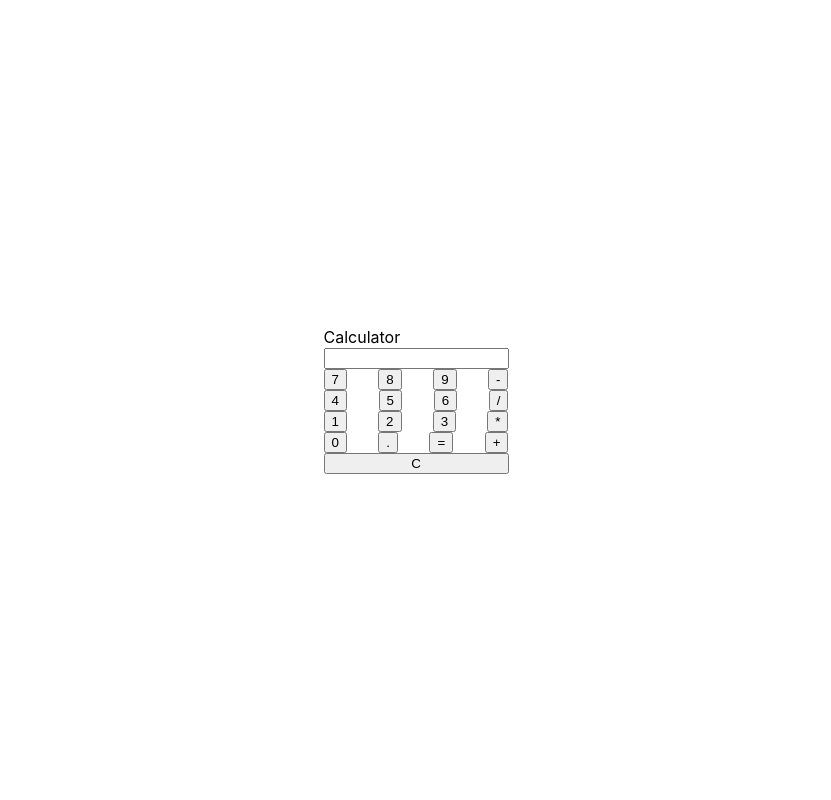
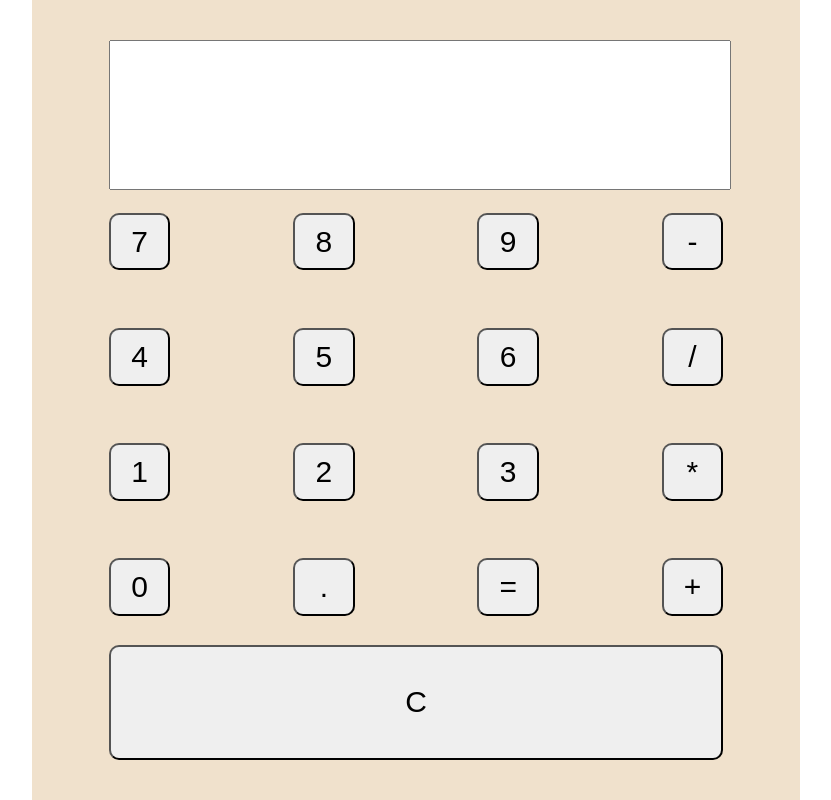
Before and after one commit to PKB2810/Calculator, a React (Create React App) app: page / in a window 1280 px wide. Shown: the whole page, without its empty margins (224-1055 px from the left). Built offline with nearby package versions, Linux system fonts and the light colour scheme.

Commit message:
ui changes for calculator

```diff
--- a/src/App.js
+++ b/src/App.js
@@ -9,10 +9,12 @@ function App() {
       style={{
         display: "flex",
         flexDirection: "column",
-        justifyContent: "center"
+        justifyContent: "center",
+        height: "100%",
+        width: "60%",
+        backgroundColor: "#f0e1cc"
       }}
     >
-      <header>Calculator</header>
       <CalculatorParent />
     </section>
   );
--- a/src/components/CalculatorParent/Display/index.js
+++ b/src/components/CalculatorParent/Display/index.js
@@ -2,7 +2,16 @@ import React from "react";
 
 function Display(props) {
   return (
-    <input type="text" style={{ textAlign: "right" }} value={props.value} />
+    <input
+      type="text"
+      style={{
+        textAlign: "right",
+        width: "100%",
+        height: "100%",
+        fontSize: "30px"
+      }}
+      value={props.value}
+    />
   );
 }
 
--- a/src/components/CalculatorParent/index.js
+++ b/src/components/CalculatorParent/index.js
@@ -10,7 +10,7 @@ class CalculatorParent extends React.Component {
 
   setDisplayValue = e => {
     this.setState({
-      displayValue: this.state.displayValue.toString() + e.target.innerHTML
+      displayValue: this.state.displayValue + e.target.innerHTML
     });
   };
 
@@ -44,44 +44,43 @@ class CalculatorParent extends React.Component {
         }
       }
     }
-    this.setState({ displayValue: !isNaN(stack.pop()) ? stack.pop() : "" });
+    const ans = stack.pop();
+    this.setState({ displayValue: isNaN(ans) ? "" : ans });
   };
 
   convertToPostfix = () => {
     let postfixExpr = [];
     let stack = [];
     let j = 0;
-    for (let i = 0; i < this.state.displayValue.length; i++) {
-      if (
-        this.state.displayValue.charAt(i) >= "0" &&
-        this.state.displayValue.charAt(i) <= "9"
-      ) {
-        postfixExpr = postfixExpr + this.state.displayValue.charAt(i);
+    let expr = this.state.displayValue.trim();
+    for (let i = 0; i < expr.length; i++) {
+      if (expr.charAt(i) >= "0" && expr.charAt(i) <= "9") {
+        postfixExpr = postfixExpr + expr.charAt(i);
       } else {
         if (
-          this.state.displayValue.charAt(i) === "+" ||
-          this.state.displayValue.charAt(i) === "-" ||
-          this.state.displayValue.charAt(i) === "*" ||
-          this.state.displayValue.charAt(i) === "/"
+          expr.charAt(i) === "+" ||
+          expr.charAt(i) === "-" ||
+          expr.charAt(i) === "*" ||
+          expr.charAt(i) === "/"
         ) {
           if (stack.length === 0) {
-            stack.push(this.state.displayValue.charAt(i));
+            stack.push(expr.charAt(i));
           } else {
             if (
-              this.getPrecedence(this.state.displayValue.charAt(i)) >=
+              this.getPrecedence(expr.charAt(i)) >=
               this.getPrecedence(stack[stack.length - 1])
             ) {
-              stack.push(this.state.displayValue.charAt(i));
+              stack.push(expr.charAt(i));
             } else {
               while (stack.length !== 0) {
                 if (
-                  this.getPrecedence(this.state.displayValue.charAt(i)) <
+                  this.getPrecedence(expr.charAt(i)) <
                   this.getPrecedence(stack[stack.length - 1])
                 ) {
                   postfixExpr = postfixExpr + stack.pop();
                 }
               }
-              stack.push(this.state.displayValue.charAt(i));
+              stack.push(expr.charAt(i));
             }
           }
         }
@@ -110,10 +109,12 @@ class CalculatorParent extends React.Component {
           display: "flex",
           flexDirection: "column",
           justifyContent: "space-around",
-          width: "100%"
+          width: "100%",
+          height: "90%",
+          alignItems: "center"
         }}
       >
-        <section style={{ width: "100%" }}>
+        <section style={{ height: "20%", width: "80%" }}>
           <Display value={this.state.displayValue} />
         </section>
         <section
@@ -121,74 +122,247 @@ class CalculatorParent extends React.Component {
             display: "flex",
             flexDirection: "row",
             justifyContent: "space-between",
-            width: "100%"
+            width: "80%",
+            height: "16%",
+            alignItems: "center"
           }}
         >
-          <button onClick={this.setDisplayValue}>7</button>
+          <button
+            style={{
+              height: "50%",
+              width: "10%",
+              fontSize: "30px",
+              borderRadius: "10px"
+            }}
+            onClick={this.setDisplayValue}
+          >
+            7
+          </button>
 
-          <button onClick={this.setDisplayValue}>8</button>
+          <button
+            style={{
+              height: "50%",
+              width: "10%",
+              fontSize: "30px",
+              borderRadius: "10px"
+            }}
+            onClick={this.setDisplayValue}
+          >
+            8
+          </button>
 
-          <button onClick={this.setDisplayValue}>9</button>
+          <button
+            style={{
+              height: "50%",
+              width: "10%",
+              fontSize: "30px",
+              borderRadius: "10px"
+            }}
+            onClick={this.setDisplayValue}
+          >
+            9
+          </button>
 
-          <button onClick={this.setDisplayValue}>-</button>
+          <button
+            style={{
+              height: "50%",
+              width: "10%",
+              fontSize: "30px",
+              borderRadius: "10px"
+            }}
+            onClick={this.setDisplayValue}
+          >
+            -
+          </button>
         </section>
         <section
           style={{
             display: "flex",
             flexDirection: "row",
             justifyContent: "space-between",
-            width: "100%"
+            width: "80%",
+            height: "16%",
+            alignItems: "center"
           }}
         >
-          <button onClick={this.setDisplayValue}>4</button>
+          <button
+            style={{
+              height: "50%",
+              width: "10%",
+              fontSize: "30px",
+              borderRadius: "10px"
+            }}
+            onClick={this.setDisplayValue}
+          >
+            4
+          </button>
 
-          <button onClick={this.setDisplayValue}>5</button>
+          <button
+            style={{
+              height: "50%",
+              width: "10%",
+              fontSize: "30px",
+              borderRadius: "10px"
+            }}
+            onClick={this.setDisplayValue}
+          >
+            5
+          </button>
 
-          <button onClick={this.setDisplayValue}>6</button>
+          <button
+            style={{
+              height: "50%",
+              width: "10%",
+              fontSize: "30px",
+              borderRadius: "10px"
+            }}
+            onClick={this.setDisplayValue}
+          >
+            6
+          </button>
 
-          <button onClick={this.setDisplayValue}>/</button>
+          <button
+            style={{
+              height: "50%",
+              width: "10%",
+              fontSize: "30px",
+              borderRadius: "10px"
+            }}
+            onClick={this.setDisplayValue}
+          >
+            /
+          </button>
         </section>
         <section
           style={{
             display: "flex",
             flexDirection: "row",
             justifyContent: "space-between",
-            width: "100%"
+            width: "80%",
+            height: "16%",
+            alignItems: "center"
           }}
         >
-          <button onClick={this.setDisplayValue}> 1</button>
+          <button
+            style={{
+              height: "50%",
+              width: "10%",
+              fontSize: "30px",
+              borderRadius: "10px"
+            }}
+            onClick={this.setDisplayValue}
+          >
+            {" "}
+            1
+          </button>
 
-          <button onClick={this.setDisplayValue}>2</button>
+          <button
+            style={{
+              height: "50%",
+              width: "10%",
+              fontSize: "30px",
+              borderRadius: "10px"
+            }}
+            onClick={this.setDisplayValue}
+          >
+            2
+          </button>
 
-          <button onClick={this.setDisplayValue}>3</button>
+          <button
+            style={{
+              height: "50%",
+              width: "10%",
+              fontSize: "30px",
+              borderRadius: "10px"
+            }}
+            onClick={this.setDisplayValue}
+          >
+            3
+          </button>
 
-          <button onClick={this.setDisplayValue}>*</button>
+          <button
+            style={{
+              height: "50%",
+              width: "10%",
+              fontSize: "30px",
+              borderRadius: "10px"
+            }}
+            onClick={this.setDisplayValue}
+          >
+            *
+          </button>
         </section>
         <section
           style={{
             display: "flex",
             flexDirection: "row",
             justifyContent: "space-between",
-            width: "100%"
+            width: "80%",
+            height: "16%",
+            alignItems: "center"
           }}
         >
-          <button onClick={this.setDisplayValue}>0</button>
+          <button
+            style={{
+              height: "50%",
+              width: "10%",
+              fontSize: "30px",
+              borderRadius: "10px"
+            }}
+            onClick={this.setDisplayValue}
+          >
+            0
+          </button>
 
-          <button onClick={this.setDisplayValue}>.</button>
+          <button
+            style={{
+              height: "50%",
+              width: "10%",
+              fontSize: "30px",
+              borderRadius: "10px"
+            }}
+            onClick={this.setDisplayValue}
+          >
+            .
+          </button>
 
-          <button onClick={this.convertToPostfix}>=</button>
+          <button
+            style={{
+              height: "50%",
+              width: "10%",
+              fontSize: "30px",
+              borderRadius: "10px"
+            }}
+            onClick={this.convertToPostfix}
+          >
+            =
+          </button>
 
-          <button onClick={this.setDisplayValue}>+</button>
+          <button
+            style={{
+              height: "50%",
+              width: "10%",
+              fontSize: "30px",
+              borderRadius: "10px"
+            }}
+            onClick={this.setDisplayValue}
+          >
+            +
+          </button>
         </section>
         <section
           style={{
             display: "flex",
             flexDirection: "row",
             justifyContent: "space-between",
-            width: "100%"
+            width: "80%",
+            height: "16%"
           }}
         >
-          <button onClick={this.clearDisplayValue} style={{ flexGrow: "4" }}>
+          <button
+            onClick={this.clearDisplayValue}
+            style={{ flexGrow: "4", fontSize: "30px", borderRadius: "10px" }}
+          >
             C
           </button>
         </section>
```
